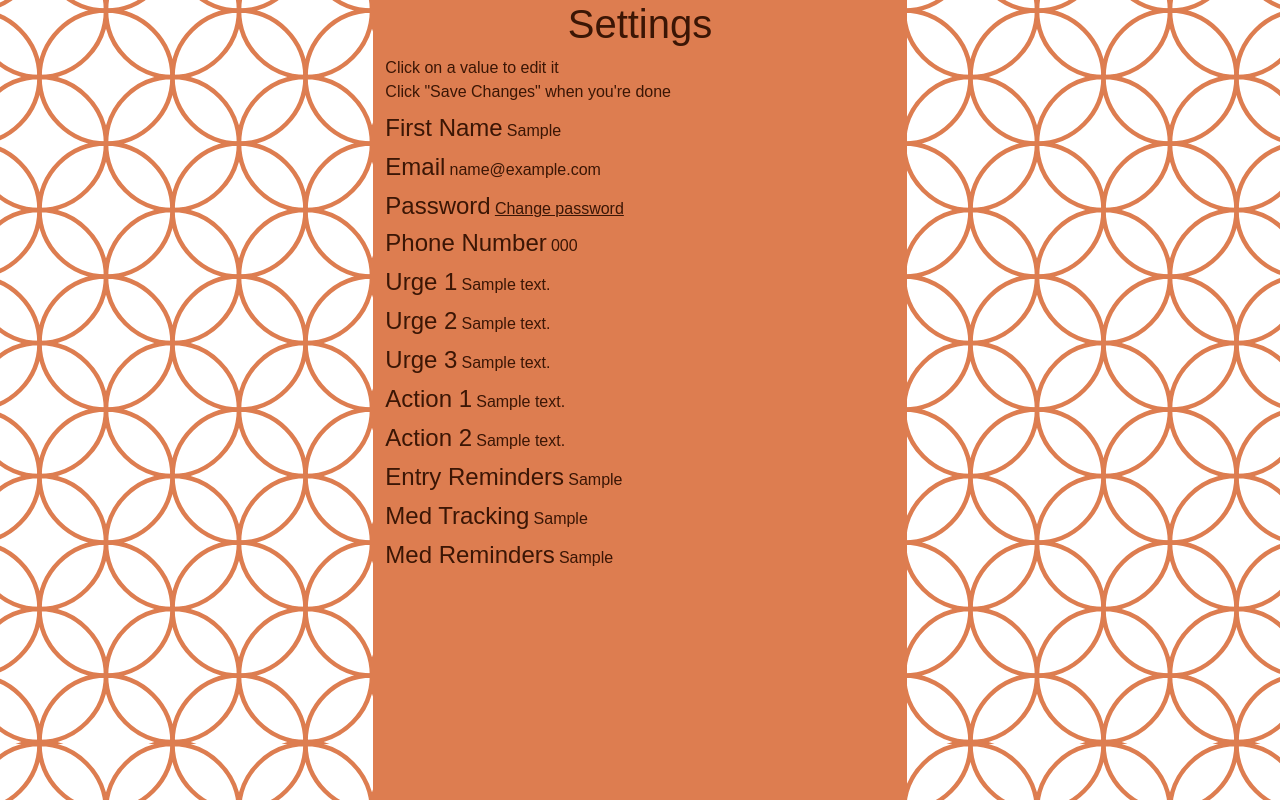
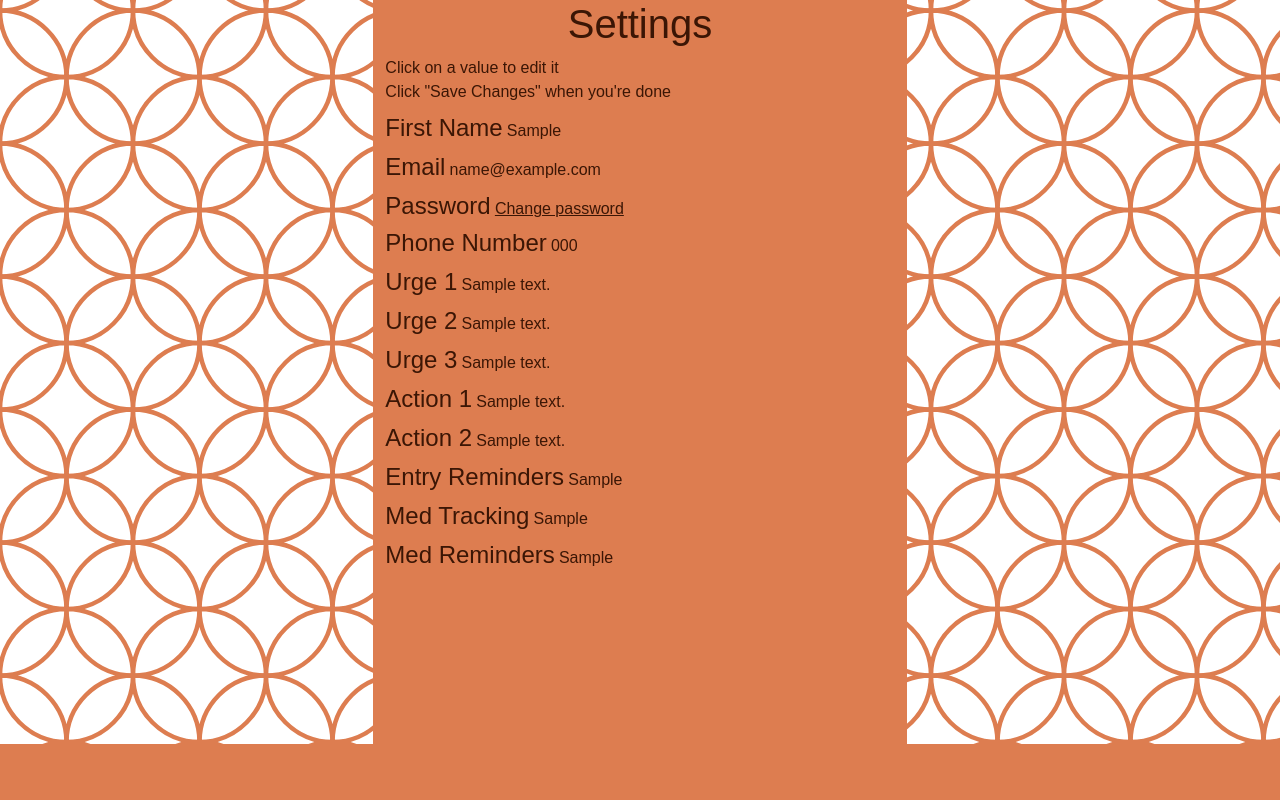
Before and after one commit to algavrich/DBT-Buddy, a Flask app: template templates/settings.html in a window 1280 px wide. Shown: the part 56-856 px from the top of the page. After the commit the page ends 800 px from the top, so only its background shows below. Run offline with Flask 2, Linux system fonts and the light colour scheme; tables that the repository leaves empty hold one stand-in row (values such as "Sample post"); the template is opened without the code that fills it: values that come from a table or form of the project are taken from there, most other values are stand-ins (such as "Sample title", 1, 10 or a date in 2020).

Commit message:
Add whole-page class to container div, remove redundant col classes, add btn classes to submit button

```diff
--- a/templates/settings.html
+++ b/templates/settings.html
@@ -3,11 +3,11 @@
 {% block title %}Settings{% endblock %}
 
 {% block body %}
-  <div class="container-fluid h-100">
+  <div class="container-fluid whole-page">
 
     <div class="row justify-content-center h-100" id="settings-row">
       <div
-        class="col-10 col-sm-10 col-md-8 col-lg-6 col-xl-5 col-xxl-4"
+        class="col-10 col-md-8 col-lg-6 col-xl-5 col-xxl-4"
         id="settings-col"
       >
         <h1 class="text-center">Settings</h1>
@@ -253,7 +253,11 @@
             </div>
 
             <div id="save-changes-button">
-              <input type="submit" value="Save Changes">
+              <input
+                class="btn btn-sm"
+                type="submit"
+                value="Save Changes"
+              >
             </div>
           </form>
         </div>
```
